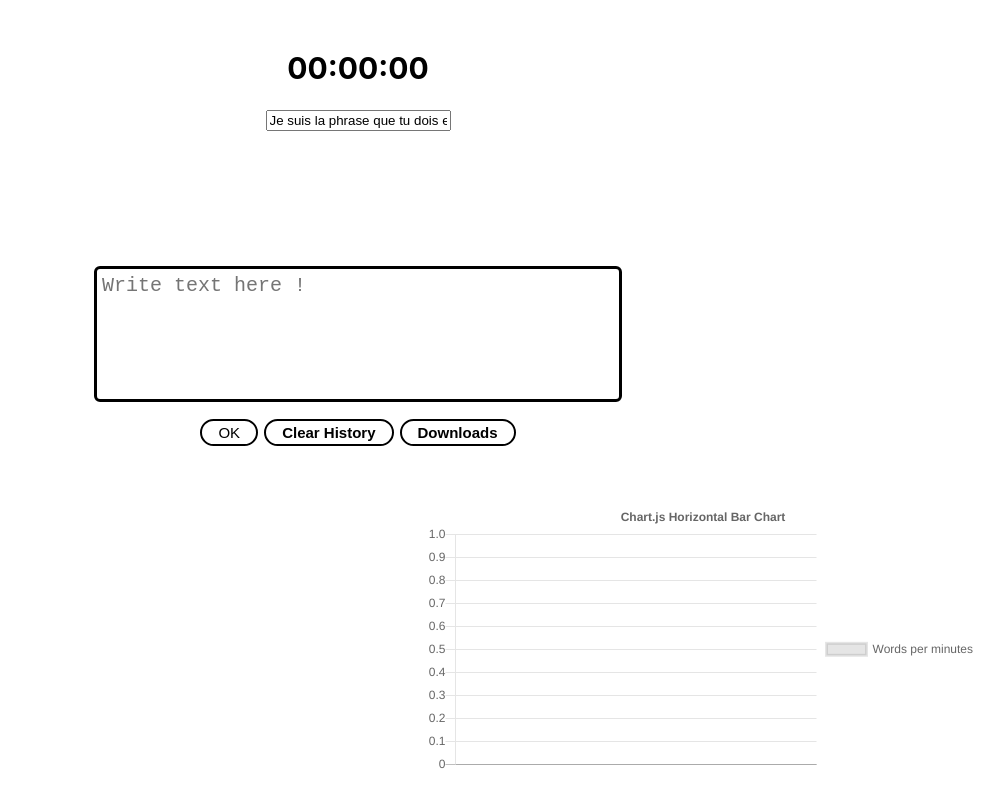
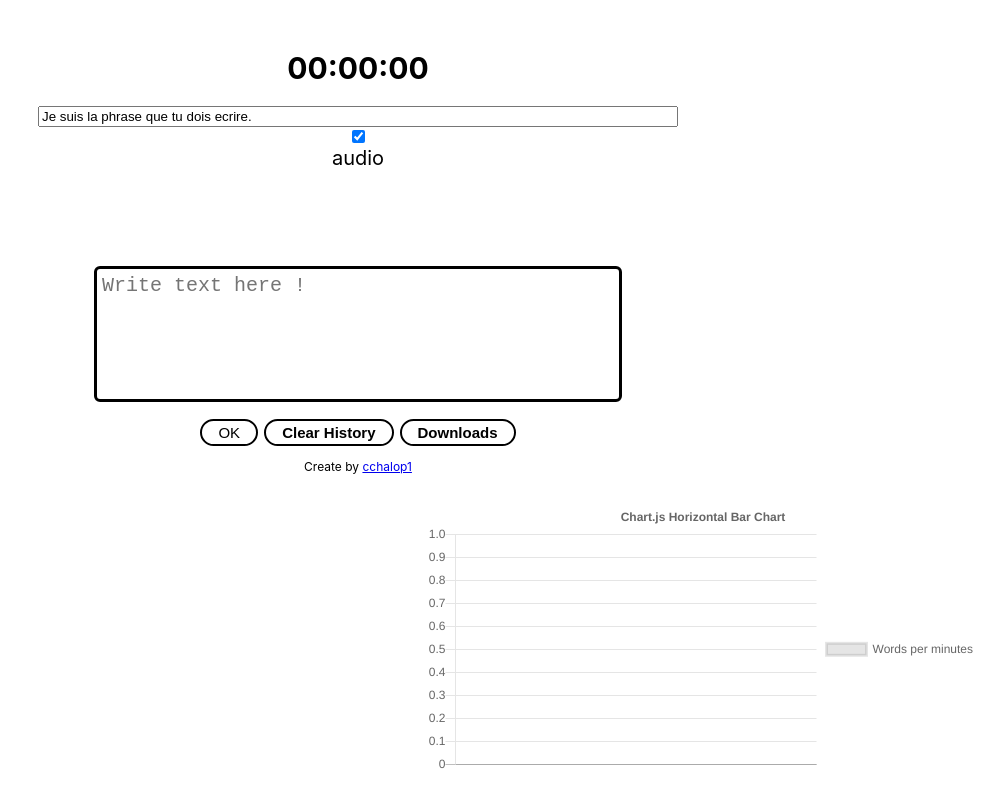
Before and after one commit to cchalop1/TapText, a React (Create React App) app: page / in a window 1280 px wide. Both pictures are taken after a click on the button "Edit". Shown: the whole page, without its empty margins (282-1280 px from the left). Built offline with nearby package versions, Linux system fonts and the light colour scheme.

Commit message:
add: audio

```diff
--- a/src/components/App.tsx
+++ b/src/components/App.tsx
@@ -26,6 +26,7 @@ const App = () => {
   const [initText, setInitText] = useState('Je suis la phrase que tu dois ecrire.');
   const [tapTextHistory, setTapTextHistory] = useState<Array<TapTextHistory>>([]);
   const [isEdit, setIsEdit] = useState<boolean>(false);
+  const [audio, setAudio] = useState<HTMLAudioElement | null>(new Audio('https://lasonotheque.org/UPLOAD/mp3/1111.mp3'));
 
 
   useEffect(() => {
@@ -76,6 +77,8 @@ const App = () => {
             text={text}
             setText={setInitText}
             isEdit={isEdit}
+            audio={audio}
+            setAudio={setAudio}
             setIsEdit={setIsEdit} />
           <TextEditor
             initText={initText}
@@ -86,6 +89,7 @@ const App = () => {
             setTimer={setTimer}
             text={text}
             setText={setText}
+            audio={audio}
           />
         </div>
         <Actions
@@ -93,9 +97,9 @@ const App = () => {
           clearHistory={clearHistory}
           isEdit={isEdit}
           setIsEdit={setIsEdit} />
+        <p className="name">Create by <a href="https://cchalop1.com/">cchalop1</a></p>
       </div>
       <ChartHistory history={tapTextHistory} />
-
     </div>
   );
 }
--- a/src/components/DisplayText.tsx
+++ b/src/components/DisplayText.tsx
@@ -1,5 +1,6 @@
 import React from 'react';
 import '../style/editor.css';
+import { EditOption } from './EditOption';
 
 interface Props {
     text: string;
@@ -7,6 +8,8 @@ interface Props {
     setText: (text: string) => void;
     isEdit: boolean;
     setIsEdit: (edit: boolean) => void;
+    audio: HTMLAudioElement | null;
+    setAudio: (param: HTMLAudioElement | null) => void;
 }
 
 export const DisplayText: React.FC<Props> = (props) => {
@@ -15,7 +18,7 @@ export const DisplayText: React.FC<Props> = (props) => {
         let allText = {
             progressText: '',
             diffText: '',
-            refText : initText
+            refText: initText
         }
         for (let i = 0; i < text.length; i++) {
             if (text[i] === initText[i] && allText.diffText.length === 0) {
@@ -34,11 +37,12 @@ export const DisplayText: React.FC<Props> = (props) => {
 
     return (
         <div className="edit-text">
-            {props.isEdit ? (<div className="text"><input
-                type='text'
-                value={props.intiText}
-                onChange={(e) => props.setText(e.target.value)} />
-            </div>)
+            {props.isEdit ? <EditOption
+                intiText={props.intiText}
+                audio={props.audio}
+                setAudio={props.setAudio}
+                setText={props.setText}
+                />
                 : colorDisplayText(props.intiText, props.text)}
         </div>
     );
--- /dev/null
+++ b/src/components/EditOption.tsx
@@ -0,0 +1,25 @@
+import React from 'react';
+import '../style/editor.css';
+
+interface Props {
+    intiText: string;
+    audio: HTMLAudioElement | null;
+    setText: (text: string) => void;
+    setAudio: (param: HTMLAudioElement | null) => void;
+}
+
+export const EditOption: React.FC<Props> = (props) => {
+    return (<div className="option"><input
+        type='text'
+        value={props.intiText}
+        onChange={(e) => props.setText(e.target.value)} />
+        <input
+            className="btn-audio"
+            type="checkbox"
+            defaultChecked={props.audio === null ? false : true}
+            onChange={() => {
+                props.setAudio(props.audio === null ? new Audio('https://lasonotheque.org/UPLOAD/mp3/1111.mp3') : null);
+            }}
+        /> audio
+    </div>);
+}
--- a/src/components/TextEditor.tsx
+++ b/src/components/TextEditor.tsx
@@ -9,6 +9,7 @@ interface Props {
     setTimer: (arg: number) => void;
     text: string;
     setText: (text: string) => void;
+    audio: HTMLAudioElement | null;
     initText: string;
 }
 
@@ -47,7 +48,10 @@ export const TextEditor: React.FC<Props> = (props) => {
                     props.setIsActive(true);
                 }
                 props.setText(e.target.value);
-                props.setSameText(checkSameValue(e.target.value, props.initText));
+                const tmp = checkSameValue(e.target.value, props.initText);
+                if (!tmp && props.audio !== null)
+                    props.audio.play();
+                props.setSameText(tmp);
             }} />
     );
 };
--- a/src/style/App.css
+++ b/src/style/App.css
@@ -17,3 +17,7 @@
 .main {
   width: auto;
 }
+
+.name {
+  font-size: 12px;
+}
--- a/src/style/editor.css
+++ b/src/style/editor.css
@@ -41,3 +41,11 @@
 .lasttime {
     font-size: 15px;
 }
+
+.option {
+    font-size: 20px;
+    width: auto;
+    height: 20vh;
+    display: flex;
+    flex-direction: column;
+}
```
